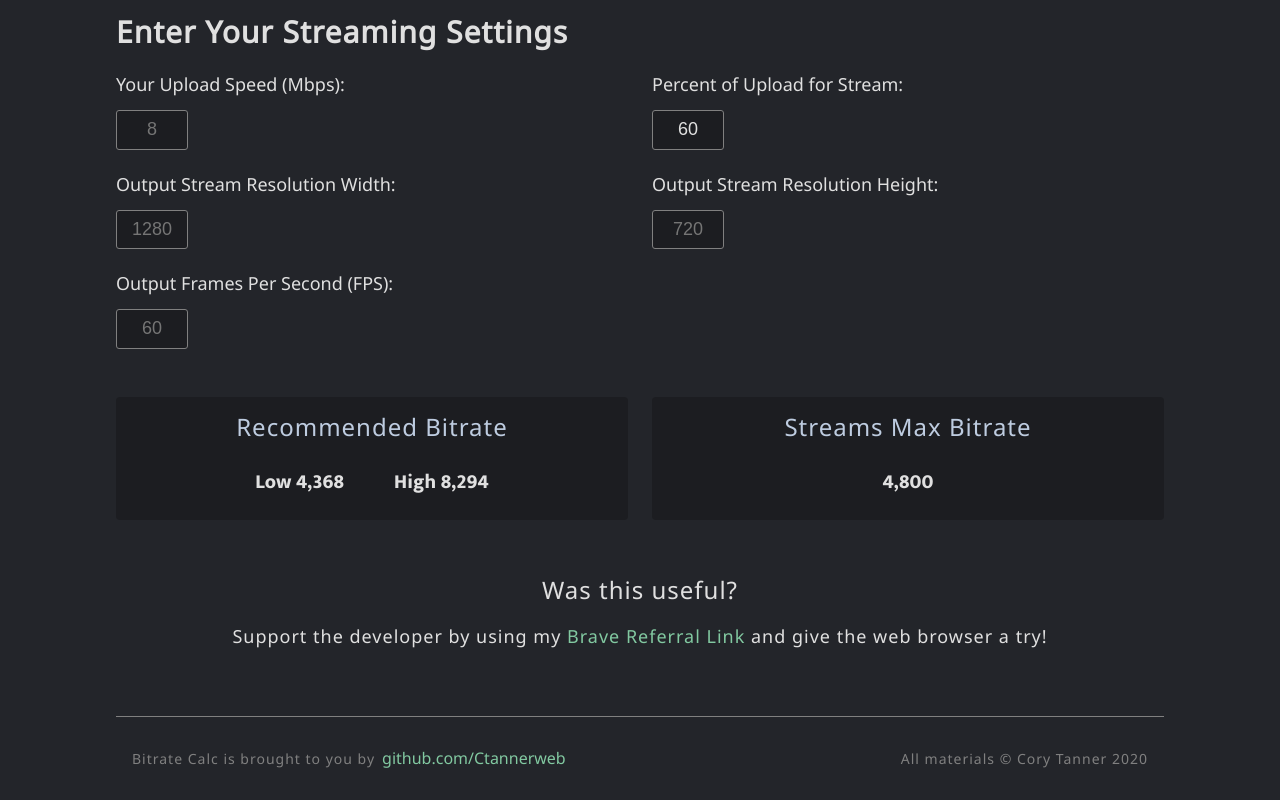
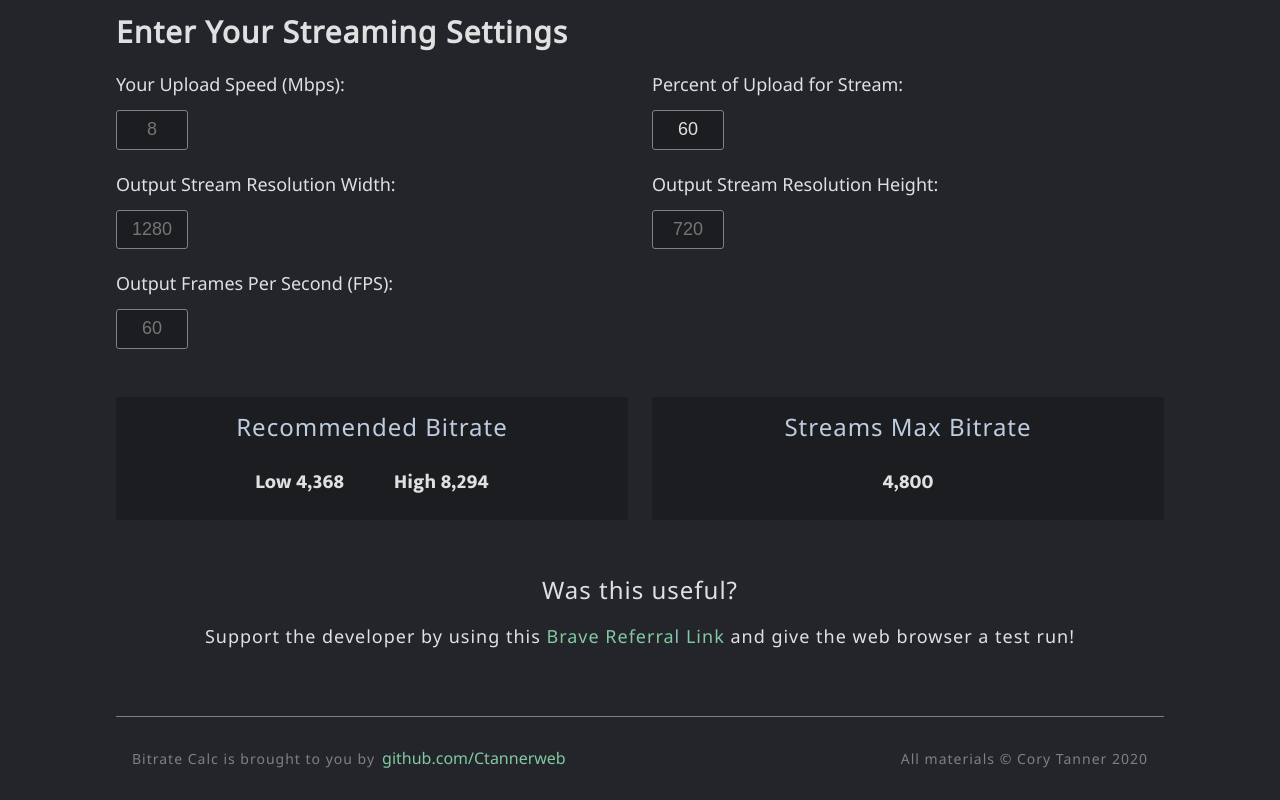
Before and after one commit to cory-tanner/bitratecalc, a React (Create React App) app: page / in a window 1280 px wide. Shown: the part 468-1268 px from the top of the page. Built offline with nearby package versions, Linux system fonts and the light colour scheme.

Commit message:
Small update (#23)

```diff
--- a/src/components/main.js
+++ b/src/components/main.js
@@ -11,7 +11,7 @@ const Main = () => (
     </section>
     <section className="section section-support">
       <h3 className="section__support-heading t-body-heading">Was this useful?</h3>
-      <p className="section__support-copy t-body">Support the developer by using my <a href="https://brave.com/cor272" className="t-link">Brave Referral Link</a> and give the web browser a try!</p>
+      <p className="section__support-copy t-body">Support the developer by using this <a href="https://brave.com/cor272" className="t-link">Brave Referral Link</a> and give the web browser a test run!</p>
     </section>
   </main>
 )
```
